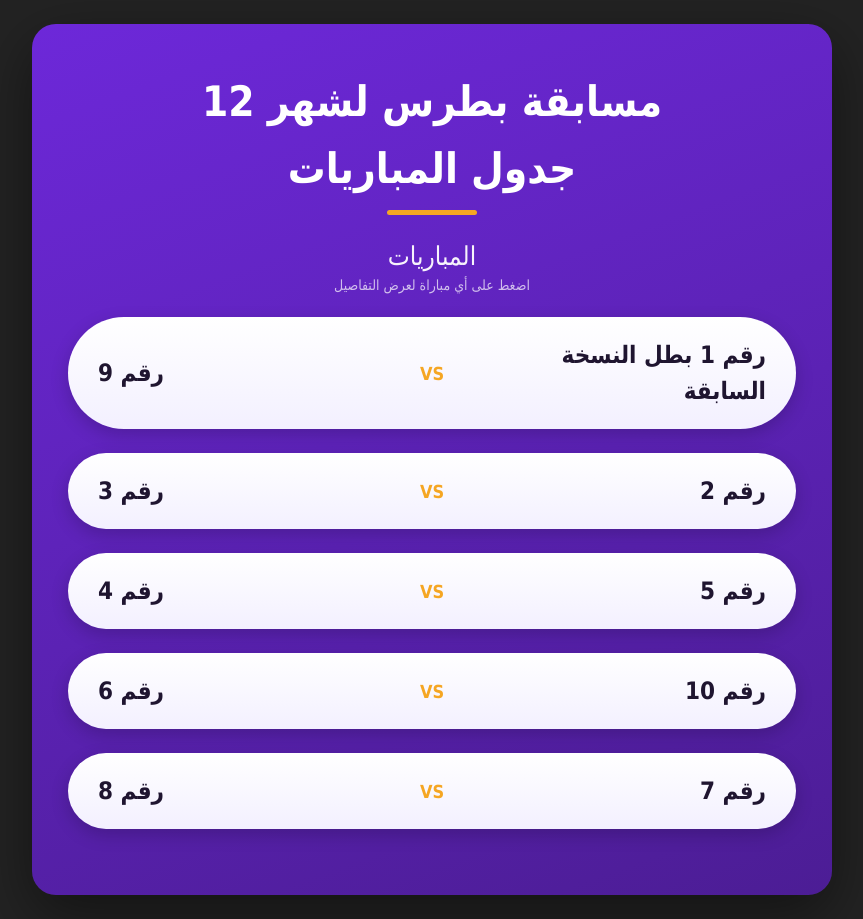
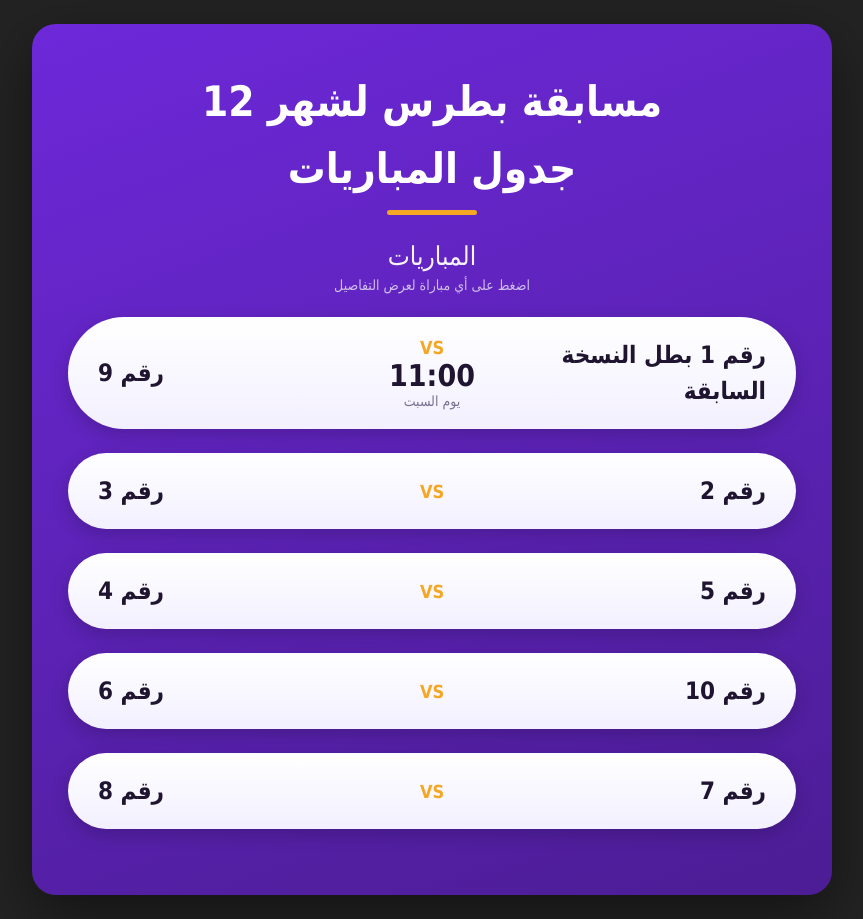
Before and after one commit to kazan0v2/yt-automation-site, a plain HTML site: page index.html in a window 1280 px wide. Shown: the whole page, without its empty margins (208-1071 px from the left). Drawn offline with Linux system fonts and the light colour scheme.

Commit message:
Update index.html

```diff
--- a/index.html
+++ b/index.html
@@ -120,8 +120,8 @@ const DATA = {
         {
           team1: `رقم 1 بطل النسخة السابقة`,
           team2: `رقم 9`,
-          time: ``,
-          period: ``,
+          time: `11:00`,
+          period: `يوم السبت`,
           details: `رقم 1
 رقم موبايله 01080277690
 هيلعب مع
```
